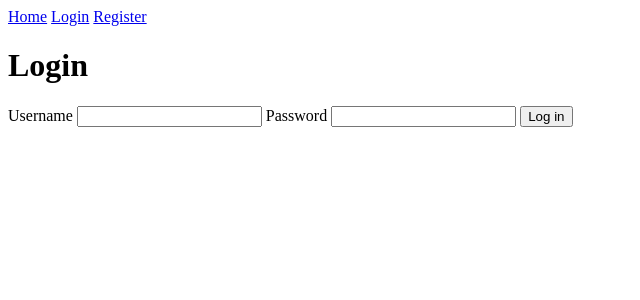
After one commit to d9c8zpkywj-lgtm/Expense-Tracker, a Flask app: page /login in a window 1280 px wide. The commit adds this page. Shown: the top 300 px of the page, without its empty margins (0-640 px from the left). Run offline with Flask 3, Linux system fonts and the light colour scheme.

Commit message:
Add registration and login

```diff
--- a/app.py
+++ b/app.py
@@ -1,7 +1,9 @@
-from flask import Flask, render_template, request, redirect, url_for
+from flask import Flask, render_template, request, redirect, url_for, session
+from werkzeug.security import generate_password_hash, check_password_hash
 import sqlite3
 
 app = Flask(__name__)
+app.secret_key = 'your_secret_key(forthedevs)'
 
 def get_db():
     connection = sqlite3.connect('expenses.db')
@@ -24,11 +26,12 @@ def add():
         category = request.form["category"]
         amount = float(request.form["amount"])
         db = get_db()
-        db.execute("INSERT INTO expenses (date, category, amount) VALUES (?, ?, ?)",(date, category, amount))
+        db.execute("INSERT INTO expenses (date, category, amount) VALUES (?, ?, ?)", (date, category, amount))
         db.commit()
         db.close()
         return redirect(url_for("home"))
     return render_template("add.html")
+
 
 @app.route("/delete/<int:id>", methods=["POST"])
 def delete(id):
@@ -37,3 +40,61 @@ def delete(id):
     db.commit()
     db.close()
     return redirect(url_for("home"))
+
+
+@app.route("/register", methods=["GET", "POST"])
+def register():
+    error = None
+    if request.method == "POST":
+        username = request.form["username"].strip()
+        password = request.form["password"]
+
+        if not username or not password:
+            error = "Username and password are required."
+        else:
+            db = get_db()
+            try:
+                db.execute(
+                    "INSERT INTO users (username, password_hash) VALUES (?, ?)",
+                    (username, generate_password_hash(password, method="pbkdf2:sha256")),
+                )
+                db.commit()
+            except sqlite3.IntegrityError:
+                error = "That username is already taken."
+            finally:
+                db.close()
+
+            if error is None:
+                return redirect(url_for("login"))
+
+    return render_template("register.html", error=error)
+
+
+@app.route("/login", methods=["GET", "POST"])
+def login():
+    error = None
+    if request.method == "POST":
+        username = request.form["username"].strip()
+        password = request.form["password"]
+
+        db = get_db()
+        user = db.execute(
+            "SELECT * FROM users WHERE username = ?", (username,)
+        ).fetchone()
+        db.close()
+
+        if user is None or not check_password_hash(user["password_hash"], password):
+            error = "Wrong username or password."
+        else:
+            session.clear()
+            session["user_id"] = user["id"]
+            session["username"] = user["username"]
+            return redirect(url_for("home"))
+
+    return render_template("login.html", error=error)
+
+
+@app.route("/logout")
+def logout():
+    session.clear()
+    return redirect(url_for("login"))
--- a/schema.sql
+++ b/schema.sql
@@ -5,3 +5,8 @@ CREATE TABLE IF NOT EXISTS expenses(
     amount real NOT NULL,
     note TEXT
 );
+CREATE TABLE IF NOT EXISTS users (
+    id INTEGER PRIMARY KEY AUTOINCREMENT,
+    username TEXT NOT NULL UNIQUE,
+    password_hash TEXT NOT NULL
+);
--- a/templates/base.html
+++ b/templates/base.html
@@ -7,10 +7,17 @@
     <link rel = "stylesheet" href = "{{url_for('static', filename = 'style.css')}}">
 </head>
 <body>
-    <nav>
-        <a href = "{{url_for('home')}}">Home</a>
-        <a href = "{{url_for('add')}}">Add expense</a>
-    </nav>
+<nav>
+  <a href="{{ url_for('home') }}">Home</a>
+  {% if session["user_id"] %}
+    <a href="{{ url_for('add') }}">Add expense</a>
+    <span>Hi, {{ session["username"] }}</span>
+    <a href="{{ url_for('logout') }}">Logout</a>
+  {% else %}
+    <a href="{{ url_for('login') }}">Login</a>
+    <a href="{{ url_for('register') }}">Register</a>
+  {% endif %}
+</nav>
     <main>
         {% block content %}
         {% endblock %}
--- /dev/null
+++ b/templates/login.html
@@ -0,0 +1,21 @@
+{% extends "base.html" %}
+
+{% block content %}
+<h1>Login</h1>
+
+{% if error %}
+<p>{{ error }}</p>
+{% endif %}
+
+<form method="post">
+  <label>Username
+    <input type="text" name="username" required>
+  </label>
+
+  <label>Password
+    <input type="password" name="password" required>
+  </label>
+
+  <button type="submit">Log in</button>
+</form>
+{% endblock %}
```
Also changed, not shown: templates/register.html (added, +22 -0 lines).
